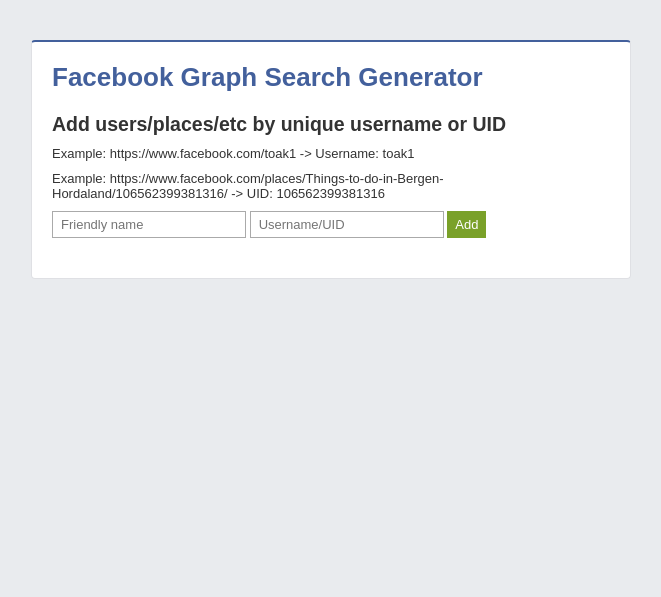
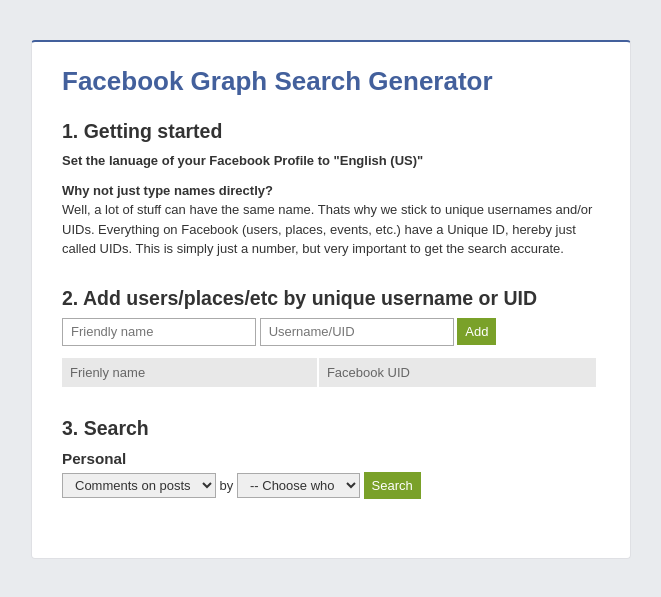
Before and after one commit to k9team3/facebook-graph-search-generator, a PHP site: page / in a window 1280 px wide. Shown: the top 597 px of the page, without its empty margins (309-970 px from the left). Run offline with PHP 8.4, Linux system fonts and the light colour scheme; lists and menus that the app fills with data are empty.

Commit message:
Add model for adding fb-item with working front-end action.

```diff
--- a/index.html
+++ /dev/null
@@ -1,29 +0,0 @@
-<!DOCTYPE html>
-<html lang="en">
-<head>
-    <meta charset="UTF-8">
-    <title>Facebook Graph Search Generator</title>
-    <link rel="stylesheet" type="text/css" href="style.css" />
-    <script type="text/javascript" src="js/jquery-2.2.3.min.js"></script>
-</head>
-<body>
-
-    <div id="wrap">
-
-        <h1>Facebook Graph Search Generator</h1>
-
-        <section>
-            <h2>Add users/places/etc by unique username or UID</h2>
-            <p>Example: https://www.facebook.com/toak1 -> Username: toak1</p>
-            <p>Example: https://www.facebook.com/places/Things-to-do-in-Bergen-Hordaland/106562399381316/ -> UID: 106562399381316</p>
-
-            <p>
-                <input type="text" name="friendlyname" placeholder="Friendly name">
-                <input type="text" name="username" placeholder="Username/UID">
-                <span class="button">Add</span>
-            </p>
-        </section>
-    </div>
-
-</body>
-</html>
--- /dev/null
+++ b/index.php
@@ -0,0 +1,106 @@
+<!DOCTYPE html>
+<html lang="en">
+<head>
+    <meta charset="UTF-8">
+    <title>Facebook Graph Search Generator</title>
+    <link rel="stylesheet" type="text/css" href="style.css" />
+    <script type="text/javascript" src="js/jquery-2.2.3.min.js"></script>
+</head>
+<body>
+
+    <div id="wrap">
+
+        <h1>Facebook Graph Search Generator</h1>
+
+        <!-- GETTING STARTED -->
+        <section>
+            <h2>1. Getting started</h2>
+            <p><strong>Set the lanuage of your Facebook Profile to "English (US)"</strong></p>
+            <p>
+                <strong>Why not just type names directly?</strong><br />
+                Well, a lot of stuff can have the same name. Thats why we stick
+                to unique usernames and/or UIDs. Everything on Facebook (users, places, events, etc.) have a
+                Unique ID, hereby just called UIDs. This is simply just a number, but very important to get the
+                search accurate.
+            </p>
+        </section>
+
+        <!-- ADD & LIST ITEMS -->
+        <section>
+            <h2>2. Add users/places/etc by unique username or UID</h2>
+            <!-- TODO: Add examples -->
+
+            <p>
+                <input type="text" id="input-friendlyname" name="friendlyname" placeholder="Friendly name">
+                <input type="text" id="input-username" name="username" placeholder="Username/UID">
+                <span id="btn-add-item" class="button">Add</span>
+            </p>
+
+            <table id="fb-items" cellpadding="0" cellspacing="2">
+                <tr>
+                    <th>Frienly name</th>
+                    <th>Facebook UID</th>
+                </tr>
+            </table>
+        </section>
+
+        <!-- SEARCH GENERATED -->
+        <section>
+            <h2>3. Search</h2>
+
+            <h3>Personal</h3>
+            <p>
+                <select onchange="generate_url_personal();" id="select-personal-what">
+                    <option value="stories-commented">Comments on posts</option>
+                    <option value="photos-liked">Photos liked</option>
+                </select>
+                by
+                <select onchange="generate_url_personal();" id="select-personal-who" class="select-item">
+                    <option value="0">-- Choose who</option>
+                </select>
+                <a href="#" target="_blank" id="btn-search-personal" class="button">Search</a>
+            </p>
+        </section>
+    </div>
+
+
+    <!-- SCRIPT -->
+    <script>
+
+        // ADD ITEM
+        var $btn_add_item = $('#btn-add-item');
+        $btn_add_item.click(function() {
+
+            var $input_friendlyname = $('#input-friendlyname');
+            var $input_username = $('#input-username');
+
+            // Get UID
+            $.get('controller.php', {
+                request: 'add-fb-item',
+                var1: $input_friendlyname.val(),
+                var2: $input_username.val()
+
+            }).done(function(data) {
+                var result = jQuery.parseJSON(data);
+                // Add to list
+                $('#fb-items').append('<tr><td>'+result.friendlyname+'</td><td>'+result.fb_uid+'</td></tr>');
+                // Add to all dropdowns
+                $('.select-item').append('<option value="'+result.fb_uid+'">'+result.friendlyname+'</option>');
+            });
+        });
+
+
+        // SEARCH: PERSONAL
+        function generate_url_personal() {
+
+            var select_personal_what = $('#select-personal-what').val();
+            var select_personal_who = $('#select-personal-who').val();
+
+            var go_to_url = 'https://www.facebook.com/search/'+select_personal_who+'/'+select_personal_what;
+            $('#btn-search-personal').attr('href', go_to_url);
+        }
+        generate_url_personal();
+    </script>
+
+</body>
+</html>
--- a/style.css
+++ b/style.css
@@ -10,10 +10,12 @@
 
 body,
 input,
-textarea {
+textarea,
+select {
     font-size: 13px;
     font-family: arial, verdana, sans-serif;
     color: #333;
+    line-height: 150%;
 }
 
 body {
@@ -21,7 +23,7 @@ body {
 }
 
 h1 {
-    margin-bottom: 20px;
+    margin-bottom: 30px;
     color: #43609C;
 }
 
@@ -29,12 +31,23 @@ h2 {
     margin-bottom: 10px;
 }
 
+h3 {
+    margin-bottom: 5px;
+}
+
 p {
     margin-bottom: 10px;
 }
 
 section {
-    margin-bottom: 20px;
+    margin-bottom: 30px;
+}
+
+ul {
+    margin-left: 18px;
+}
+li {
+    padding-left: 5px;
 }
 
 #wrap {
@@ -45,7 +58,7 @@ section {
     border: 1px solid #DFE0E4;
     border-top: 2px solid #43609C;
     border-radius: 4px;
-    padding: 20px;
+    padding: 30px;
     background: #fff;
 }
 
@@ -55,13 +68,43 @@ section {
  * ---------------------------------------------------------------------------------------------------------------------
  */
 
-input {
+input,
+select {
     border: 1px solid #aaa;
-    padding: 5px 8px;
+    padding: 3px 8px;
 }
 
 .button {
     background: #7AA129;
     color: #fff;
     padding: 6px 8px;
+    cursor: pointer;
+    text-decoration: none;
 }
+
+
+/*
+ * TABLE
+ * ---------------------------------------------------------------------------------------------------------------------
+ */
+
+table {
+    width: 100%;
+    margin-left: -2px;
+}
+
+th,
+td {
+    padding: 5px 8px;
+}
+
+th {
+    background: #e8e8e8;
+    color: #666;
+    font-weight: normal;
+    text-align: left;
+}
+
+td {
+    background: #F6F6F6;
+}
```
Also changed, not shown: controller.php (+13 -5 lines), model.php (+24 -0 lines).
